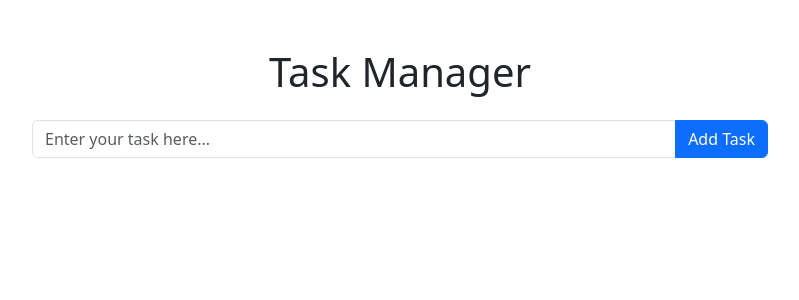
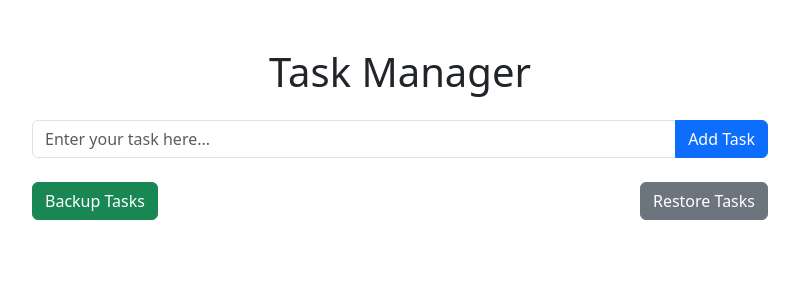
Before and after one commit to raghsonlinedotcom/php-task-manager-spa-local-storage, a PHP site: page / in a window 1280 px wide. Shown: the top 300 px of the page, without its empty margins (240-1039 px from the left). Run offline with PHP 8.4, Linux system fonts and the light colour scheme.

Commit message:
Incremental Changes - Backup and Restore

```diff
--- a/index.php
+++ b/index.php
@@ -20,6 +20,12 @@
             </div>
         </div>
         <div class="row justify-content-center mt-4">
+            <div class="col-md-8 d-flex justify-content-between">
+                <button class="btn btn-success" id="saveTasksButton">Backup Tasks</button>
+                <button class="btn btn-secondary" id="loadTasksButton">Restore Tasks</button>
+            </div>
+        </div>
+        <div class="row justify-content-center mt-4">
             <div class="col-md-8">
                 <ul class="list-group" id="taskList"></ul>
             </div>
--- a/js/app.js
+++ b/js/app.js
@@ -2,17 +2,38 @@ document.addEventListener('DOMContentLoaded', () => {
     const taskInput = document.getElementById('taskInput');
     const taskList = document.getElementById('taskList');
     const addTaskButton = document.getElementById('addTaskButton');
+    const saveTasksButton = document.getElementById('saveTasksButton');
+    const loadTasksButton = document.getElementById('loadTasksButton');
 
-    // Load tasks from local storage
-    const loadTasks = () => {
+    // Fetch tasks from the server on restore
+    const fetchTasksFromServer = async () => {
+        const response = await fetch('tasks.php?action=load');
+        const data = await response.json();
+        localStorage.setItem('tasks', JSON.stringify(data));
+        loadTasks();
+    };
+
+    // Save tasks to the server
+    const saveTasksToServer = async () => {
         const tasks = JSON.parse(localStorage.getItem('tasks')) || [];
-        taskList.innerHTML = ''; // Clear current list
-        tasks.forEach((task, index) => renderTask(task, index));
+        await fetch('tasks.php?action=save', {
+            method: 'POST',
+            headers: { 'Content-Type': 'application/json' },
+            body: JSON.stringify(tasks),
+        });
+        alert('Tasks backed up to server!');
     };
 
     // Save tasks to local storage
     const saveTasks = (tasks) => {
         localStorage.setItem('tasks', JSON.stringify(tasks));
+    };
+
+    // Load tasks from local storage
+    const loadTasks = () => {
+        const tasks = JSON.parse(localStorage.getItem('tasks')) || [];
+        taskList.innerHTML = '';
+        tasks.forEach((task, index) => renderTask(task, index));
     };
 
     // Render a single task
@@ -29,7 +50,6 @@ document.addEventListener('DOMContentLoaded', () => {
             </div>
         `;
 
-        // Mark task as completed
         li.querySelector('.mark-completed').addEventListener('click', () => {
             const tasks = JSON.parse(localStorage.getItem('tasks')) || [];
             tasks[index].completed = !tasks[index].completed;
@@ -37,7 +57,6 @@ document.addEventListener('DOMContentLoaded', () => {
             loadTasks();
         });
 
-        // Delete task
         li.querySelector('.delete-task').addEventListener('click', () => {
             const tasks = JSON.parse(localStorage.getItem('tasks')) || [];
             tasks.splice(index, 1);
@@ -48,7 +67,6 @@ document.addEventListener('DOMContentLoaded', () => {
         taskList.appendChild(li);
     };
 
-    // Add new task
     addTaskButton.addEventListener('click', () => {
         const taskText = taskInput.value.trim();
         if (taskText === '') {
@@ -59,10 +77,12 @@ document.addEventListener('DOMContentLoaded', () => {
         const tasks = JSON.parse(localStorage.getItem('tasks')) || [];
         tasks.push({ text: taskText, completed: false });
         saveTasks(tasks);
-        taskInput.value = ''; // Clear input
+        taskInput.value = '';
         loadTasks();
     });
 
-    // Load tasks on page load
+    saveTasksButton.addEventListener('click', saveTasksToServer);
+    loadTasksButton.addEventListener('click', fetchTasksFromServer);
+
     loadTasks();
 });
```
Also changed, not shown: tasks.php (added, +22 -0 lines), ReadMe.md.
